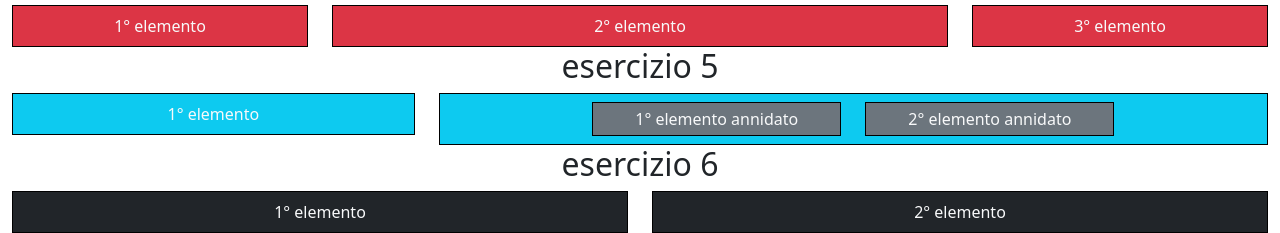
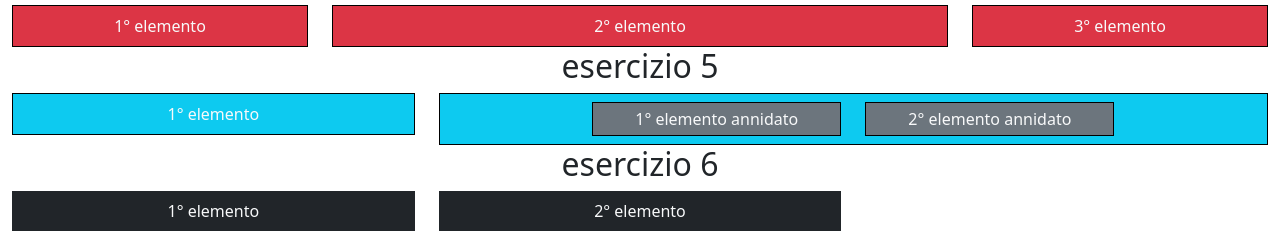
Before and after one commit to AmorminoAntonio/U2-S2-GRID-BOOTSTRAP, a plain HTML site: page index.html in a window 1280 px wide. Shown: the part 657-890 px from the top of the page. Drawn offline with nearby package versions, Linux system fonts and the light colour scheme.

Commit message:
last-commit-grid bootstrap

```diff
--- a/index.html
+++ b/index.html
@@ -298,16 +298,16 @@
 
     <div class="container-fluid text-center">
       <div class="row">
-        <div class="col-lg-6">
+        <div class="col-lg-4">
           <div
-            class="bg-dark text-center text-light px-3 py-2 border border-1 border-black"
+            class="bg-dark text-center text-light px-3 py-2"
           >
             1° elemento
           </div>
         </div>
-        <div class="col-lg-6">
+        <div class="col-lg-4">
           <div
-            class="bg-dark text-center text-light p-2 px-3 py-2 border border-1 border-black"
+            class="bg-dark text-center text-light p-2 px-3 py-2 flex-shrink-2"
           >
             2° elemento
           </div>
```
